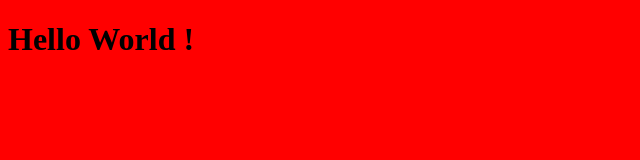
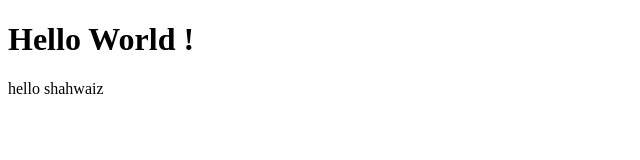
Before and after one commit to ShahwaizQasim/Learning_Github, a plain HTML site: page index.html in a window 1280 px wide. Shown: the whole page, without its empty margins (0-640 px from the left). Drawn offline with Linux system fonts and the light colour scheme.

Commit message:
updated styling

```diff
--- a/index.html
+++ b/index.html
@@ -4,13 +4,11 @@
     <meta charset="UTF-8">
     <meta name="viewport" content="width=device-width, initial-scale=1.0">
     <title>Learning Github</title>
-    <style>
-        body{
-            background-color: red;
-        }
     </style>
 </head>
 <body>
       <h1>Hello World !</h1>
+
+      <p>hello shahwaiz </p>
 </body>
 </html>
```
